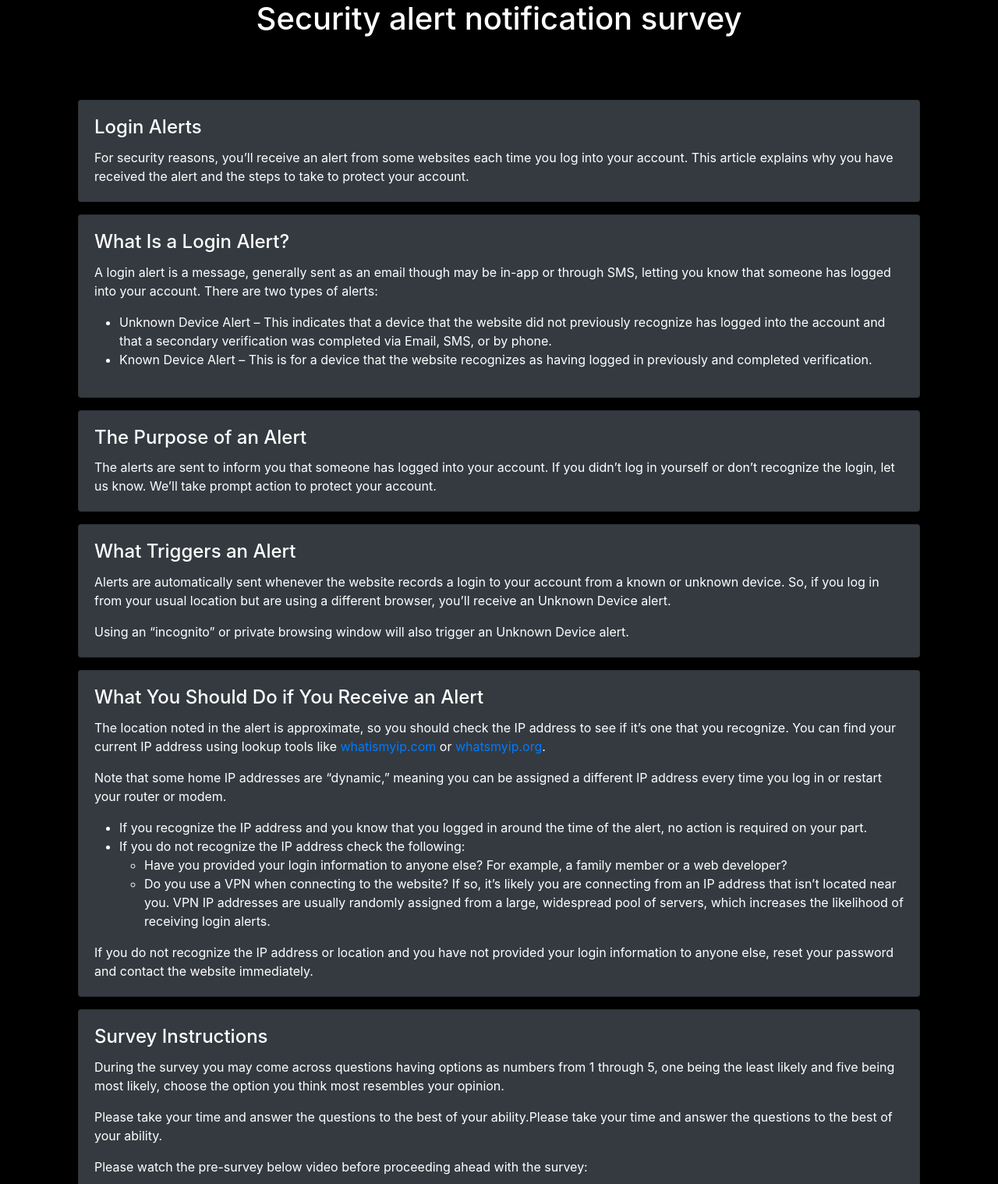
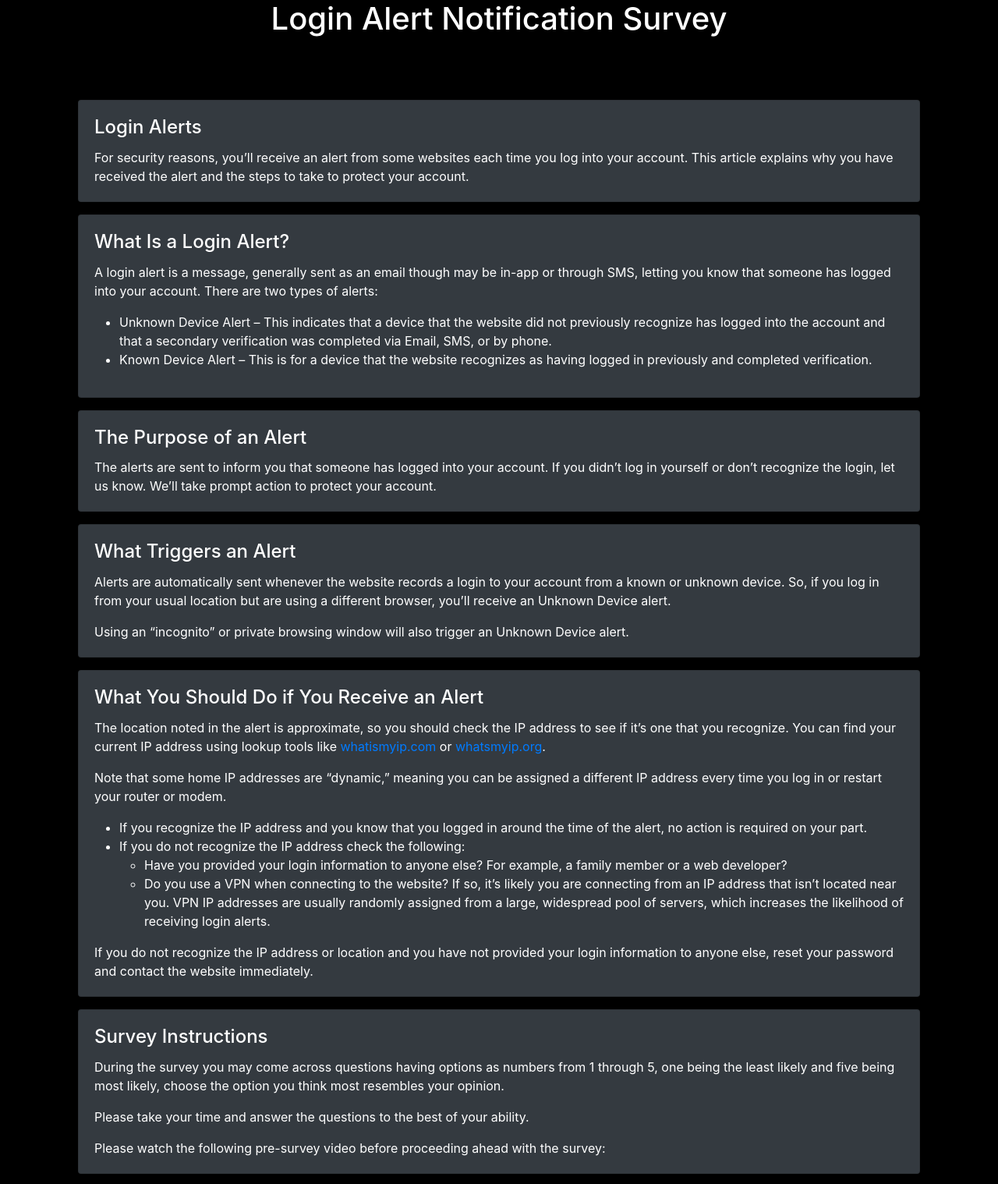
Before and after one commit to r7919/usp-survey, a Flask app: page / in a window 1280 px wide. Shown: the top 1518 px of the page at 78% size. Run offline with Flask 2, Linux system fonts and the light colour scheme; some libraries are stand-ins or nearby versions; some web fonts are replaced.

Commit message:
fix minor issues like typos, title bar text, etc.

```diff
--- a/app.py
+++ b/app.py
@@ -1,12 +1,10 @@
 import os
-import datetime
-from flask import Flask, render_template, url_for, flash, redirect, request, abort
+from datetime import datetime
+from flask import Flask, render_template, url_for, flash, redirect, request
 from flask_sqlalchemy import SQLAlchemy
 from flask_wtf import FlaskForm
-from flask_wtf.file import FileField, FileAllowed
-from wtforms import StringField, PasswordField, SubmitField, BooleanField, SelectField, IntegerField, RadioField
-from wtforms.validators import DataRequired, Length, Email, EqualTo, ValidationError, NumberRange
-from flask_login import LoginManager, UserMixin, login_user, current_user, logout_user, login_required
+from wtforms import SubmitField, SelectField, RadioField
+from wtforms.validators import DataRequired
 from flask_migrate import Migrate
 
 import random
@@ -15,7 +13,6 @@ app = Flask(__name__)
 
 DB_URL = os.environ["DATABASE_URL"]
 DB_URL = "postgresql" + DB_URL[8:]
-print(DB_URL)
 
 app.config['SECRET_KEY']= '8d2c6184ae40cc9efdefe76c746248dd'
 # app.config['SQLALCHEMY_DATABASE_URI']='postgresql://localhost/security_survey?user=postgres&password=postgres'
@@ -35,7 +32,7 @@ def home():
 @app.route("/survey", methods=['GET', 'POST'])
 def survey():
     num_interfaces = 31
-
+    random.seed(datetime.now())
     interface_1_id = "{0:05b}".format(random.randint(0, num_interfaces))
     interface_2_id = "{0:05b}".format(random.randint(0, num_interfaces))
     while interface_1_id == interface_2_id:
@@ -85,8 +82,8 @@ class Response(db.Model):
     interface_2_id = db.Column(db.String, nullable=False)
 class SurveyForm(FlaskForm):
     pre_1 = RadioField("Do you understand what is meant by an IP address ? (An example address might be 192.158.1.38)", choices=[('yes', 'Yes'), ('no', 'No')], validators=[DataRequired()])
-    pre_2 = SelectField("Which of the following represents an Operating System(OS) ?", choices=[('google', 'https://Google.com/'), ('edge', 'Microsoft Edge'), ('windows', 'Microsoft Windows'), ('none', 'None')], default='none', validators=[DataRequired()])
-    pre_3 = SelectField("Which of the following represents a Web browser ?", choices=[('google', 'https://Google.com/'), ('edge', 'Microsoft Edge'), ('windows', 'Microsoft Windows'), ('none', 'None')], default='none', validators=[DataRequired()])
+    pre_2 = SelectField("Which of the following represents an Operating System(OS) ?", choices=[('google', 'https://google.com/'), ('edge', 'Microsoft Edge'), ('windows', 'Microsoft Windows'), ('none', 'None')], default='none', validators=[DataRequired()])
+    pre_3 = SelectField("Which of the following represents a Web browser ?", choices=[('google', 'https://google.com/'), ('edge', 'Microsoft Edge'), ('windows', 'Microsoft Windows'), ('none', 'None')], default='none', validators=[DataRequired()])
     pre_4 = RadioField("Have you heard about 2-Factor Authentication ?", choices=[('yes', 'Yes'), ('no', 'No')], validators=[DataRequired()])
     pre_5 = RadioField("Have you ever used 2-Factor Authentication ?", choices=[('yes', 'Yes'), ('no', 'No')], validators=[DataRequired()])
     pre_6 = RadioField("Have you ever used password managers ?", choices=[('yes', 'Yes'), ('no', 'No')], validators=[DataRequired()])
@@ -94,11 +91,11 @@ class SurveyForm(FlaskForm):
     post_1 = RadioField("Have you ever seen this kind of notification before?", choices=[('yes', 'Yes'), ('no', 'No')], validators=[DataRequired()])
     post_2 = RadioField("How likely are you to change your passsword after recieving such a notification?", choices=[('1', '1'), ('2', '2'), ('3', '3'), ('4', '4'), ('5', '5')], validators=[DataRequired()])
     post_3 = RadioField("How likely are you to enable 2-Factor Authentication after recieving such a notification?", choices=[('1', '1'), ('2', '2'), ('3', '3'), ('4', '4'), ('5', '5')], validators=[DataRequired()])
-    post_4 = RadioField("How likely are you to opt out of such noficiations?", choices=[('1', '1'), ('2', '2'), ('3', '3'), ('4', '4'), ('5', '5')], validators=[DataRequired()])
+    post_4 = RadioField("How likely are you to opt out of such notifications?", choices=[('1', '1'), ('2', '2'), ('3', '3'), ('4', '4'), ('5', '5')], validators=[DataRequired()])
     post_5 = RadioField("Have you ever seen this kind of notification before?", choices=[('yes', 'Yes'), ('no', 'No')], validators=[DataRequired()])
     post_6 = RadioField("How likely are you to change your passsword after recieving such a notification?", choices=[('1', '1'), ('2', '2'), ('3', '3'), ('4', '4'), ('5', '5')], validators=[DataRequired()])
     post_7 = RadioField("How likely are you to enable 2-Factor Authentication after recieving such a notification?", choices=[('1', '1'), ('2', '2'), ('3', '3'), ('4', '4'), ('5', '5')], validators=[DataRequired()])
-    post_8 = RadioField("How likely are you to opt out of such noficiations?", choices=[('1', '1'), ('2', '2'), ('3', '3'), ('4', '4'), ('5', '5')], validators=[DataRequired()])
+    post_8 = RadioField("How likely are you to opt out of such notifications?", choices=[('1', '1'), ('2', '2'), ('3', '3'), ('4', '4'), ('5', '5')], validators=[DataRequired()])
 
     # res1 = StringField('Q1', validators=[DataRequired()])
     # res2 = SelectField('Q2', choices=[('c1', 'Choice 1'), ('c2', 'Choice2')])
--- a/templates/home.html
+++ b/templates/home.html
@@ -4,7 +4,7 @@
 
 
 <div class="container text-center">
-    <h1 class="text-white">Security alert notification survey</h1>
+    <h1 class="text-white">Login Alert Notification Survey</h1>
     <br>
     <br>
     <br>
@@ -74,8 +74,8 @@
         <div class="card-body">
           <h4 class="card-title">Survey Instructions</h4>
           <p class="card-text">During the survey you may come across questions having options as numbers from 1 through 5, one being the least likely and five being most likely, choose the option you think most resembles your opinion.</p>
-          <p class="card-text">Please take your time and answer the questions to the best of your ability.Please take your time and answer the questions to the best of your ability.</p>
-          <p class="card-text">Please watch the pre-survey below video before proceeding ahead with the survey:</p>
+          <p class="card-text">Please take your time and answer the questions to the best of your ability.</p>
+          <p class="card-text">Please watch the following pre-survey video before proceeding ahead with the survey:</p>
         </div>
     </div>
 </div>
--- a/templates/layout.html
+++ b/templates/layout.html
@@ -30,7 +30,7 @@
 	{% if title %}
 		<title>{{title}}</title>
 	{% else %}
-		<title>Surveyy</title>
+		<title>Login Notification Alert Survey</title>
 	{% endif %}
 </head>
 <body style="background-color: 	rgb(0, 0, 0);">
--- a/templates/survey_new.html
+++ b/templates/survey_new.html
@@ -134,6 +134,7 @@
                                 </div>
                             </li>
                             <li class="list-group list-group-flush">
+                                <h3 class="table text-white">Please look at the interface image below carefully and answer the questions that follow based on your opinion of the same:</h3>
                                 <div>
                                     <img src="../static/generated-images/f{{ form.interface_1_id }}.png" class="img-fluid width: 100%">
                                 </div>
@@ -229,6 +230,7 @@
                             </li>
                             <li class="list-group list-group-flush">
                                 <div>
+                                    <h3 class="table text-white">Please look at the interface image below carefully (note that it is different from the one you've seen earlier) and answer the questions that follow based on your opinion of the same:</h3>
                                     <img src="../static/generated-images/f{{ form.interface_2_id }}.png" class="img-fluid width: 100%">
                                 </div>
 
```
